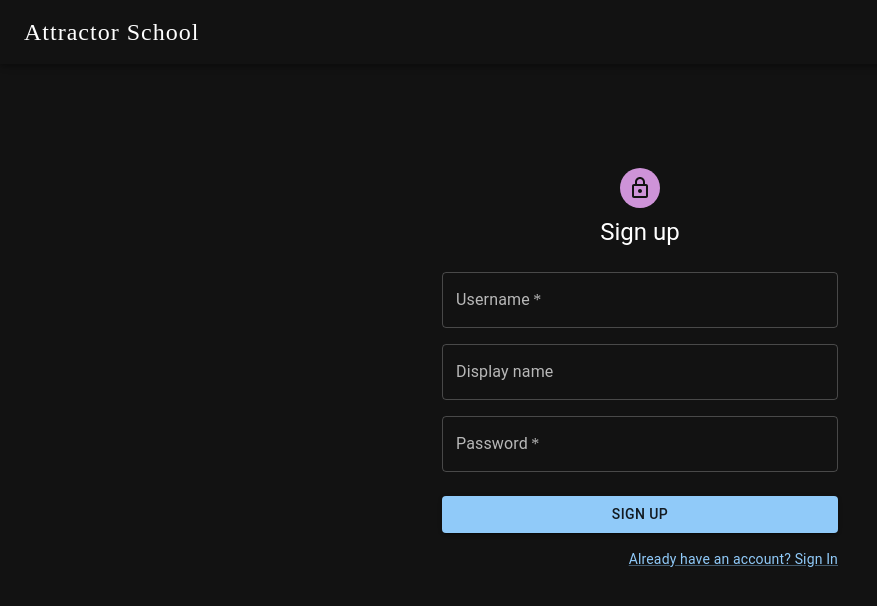
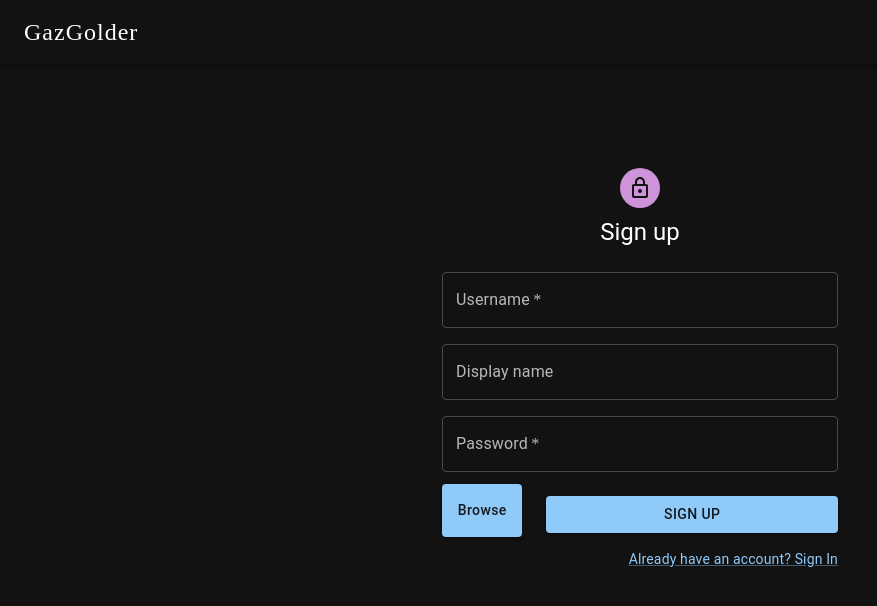
Before and after one commit to Amanturizm/music-mern, a React (Create React App) app in the folder client/: page /signup in a window 1280 px wide. Shown: the top 606 px of the page, without its empty margins (0-877 px from the left). Built offline with nearby package versions, Linux system fonts and the light colour scheme.

Commit message:
HW#92 - client: avatar fixed / added logout thunk

```diff
--- a/client/src/components/AppToolbar.tsx
+++ b/client/src/components/AppToolbar.tsx
@@ -5,6 +5,7 @@ import ToolbarMenu from './ToolbarMenu';
 import { clearUser } from '../features/users/usersSlice';
 import { fetchTrackHistory } from '../features/track_history/TrackHistoryThunk';
 import { clearCurrentPlayTrack } from '../features/tracks/TracksSlice';
+import { logout } from '../features/users/usersThunk';
 
 const CssButton = styled(Button)({
   ':hover': {
@@ -33,6 +34,7 @@ const AppToolbar = () => {
 
   const onLogout = async () => {
     try {
+      await dispatch(logout()).unwrap();
       dispatch(clearUser());
       dispatch(clearCurrentPlayTrack());
       localStorage.removeItem('persist:music:users');
@@ -47,7 +49,7 @@ const AppToolbar = () => {
       <Toolbar sx={{ bgcolor: '#121212' }}>
         <Typography variant="h5" component="div" sx={{ flexGrow: 1, letterSpacing: 1 }}>
           <Link to="/" style={{ textDecoration: 'none', color: '#fff' }}>
-            Attractor School
+            GazGolder
           </Link>
         </Typography>
 
--- a/client/src/components/ToolbarMenu.tsx
+++ b/client/src/components/ToolbarMenu.tsx
@@ -38,7 +38,7 @@ const ToolbarMenu: React.FC<Props> = ({ user, onTrackHistory, onLogout }) => {
 
   let avatar = '';
   if (user.avatar) {
-    avatar = user.avatar.includes(apiUrl) ? apiUrl + user.avatar : user.avatar.toString();
+    avatar = user.avatar.includes('http') ? apiUrl + user.avatar : user.avatar.toString();
   }
 
   return (
--- a/client/src/components/UI/FileInput.tsx
+++ b/client/src/components/UI/FileInput.tsx
@@ -4,7 +4,7 @@ import { Button } from '@mui/material';
 interface Props {
   onChange: (e: React.ChangeEvent<HTMLInputElement>) => void;
   name: string;
-  image: File | null;
+  image?: File | null;
 }
 
 const FileInput: React.FC<Props> = ({ onChange, name, image }) => {
--- a/client/src/features/users/Signup.tsx
+++ b/client/src/features/users/Signup.tsx
@@ -135,9 +135,8 @@ const SignUp = () => {
           </Grid>
 
           <Grid item xs={12} display="flex" alignItems="center" gap={3}>
-            {state.avatar && (
-              <FileInput name="image" onChange={changeFileValue} image={state.avatar} />
-            )}
+            <FileInput name="image" onChange={changeFileValue} image={state.avatar} />
+
             <Button
               type="submit"
               fullWidth
--- a/client/src/features/users/usersThunk.ts
+++ b/client/src/features/users/usersThunk.ts
@@ -65,3 +65,7 @@ export const googleLogin = createAsyncThunk<
     throw e;
   }
 });
+
+export const logout = createAsyncThunk('users/logout', async () => {
+  await axiosApi.delete('/users/sessions');
+});
```
